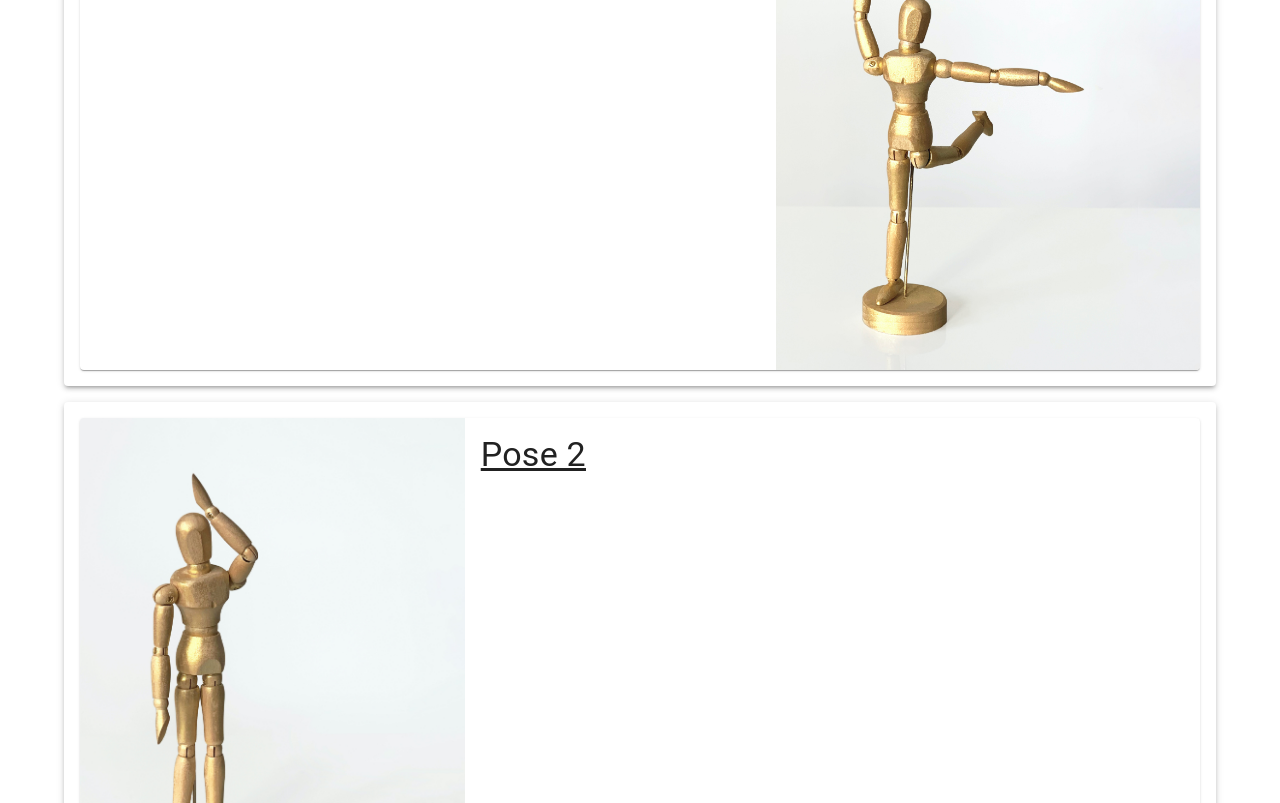
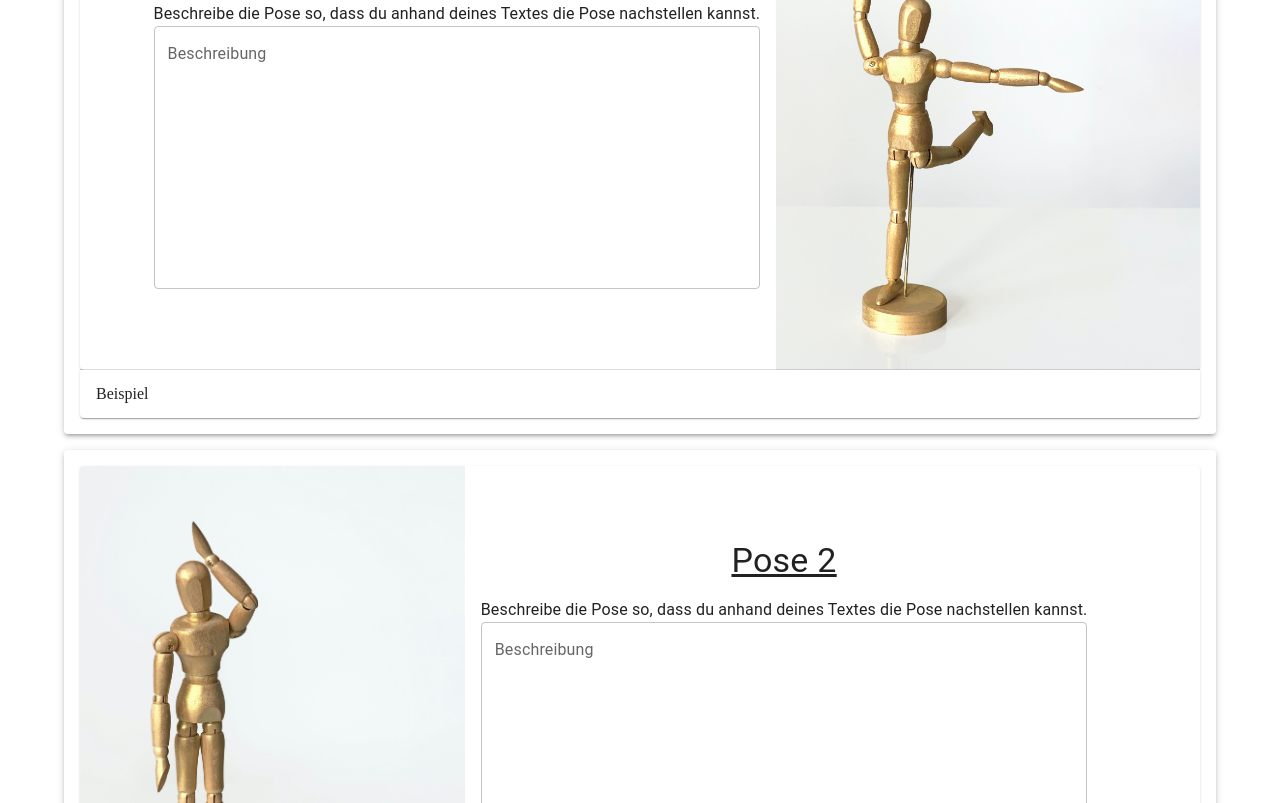
Before and after one commit to nezirdz/koko-lernhandlungen, a Gatsby site: page /Schreiben in a window 1280 px wide. Shown: the part 475-1278 px from the top of the page. Built offline with nearby package versions, Linux system fonts and the light colour scheme; Gatsby itself is replaced by a stand-in of ours.

Commit message:
schreiben completed

```diff
--- a/src/components/images/ImageCard.tsx
+++ b/src/components/images/ImageCard.tsx
@@ -56,12 +56,25 @@ export const ImageCard: React.FC<Props> = ({
               src={fluid}
               alt={alt}
               style={{ margin: "auto", maxWidth: "100%" }}
+              onClick={toggleOpen}
             />
           </Box>
         </Modal>
       </Box>
-      <Box sx={{ display: "flex", flexDirection: "column" }}>
-        <CardContent sx={{ flex: "1 0 auto" }}>{children}</CardContent>
+      <Box
+        sx={{
+          display: "flex",
+          flexDirection: "column",
+        }}>
+        <CardContent
+          sx={{
+            flex: "1 0 auto",
+            display: "flex",
+            flexDirection: "column",
+            justifyContent: "center",
+          }}>
+          {children}
+        </CardContent>
       </Box>
     </Card>
   );
--- /dev/null
+++ b/src/components/pages/description.json
@@ -0,0 +1,8 @@
+{
+  "text": [
+    "Die Pose zeigt einen aufrechten Oberkörper. Der Kopf ist leicht (<10°) nach nach links geneigt. Der linke Arm ist 90° vom Rumpf weggestreckt, und das handgelenk leicht nach unten abgewinkelt. Der rechte Arm zeigt nach oben, und der Ellbogen sowie das Handgelenk sind leicht in Richtung Körpermitte gedrückt, sodass der gesamte Arm einen Bogen abbildet. Das rechte Bein ist gerade und fest auf dem Boden und damit das Zentrum des Gleichgewichtes. Das Linke bein ist 90° nach hinten anbgewinkelt, wobei das Knie leicht angewinkelt ist, um den Fuß weiter nach oben zu drücken. Die Fußfläche zeigt dabei nach oben.",
+    "Die Pose zeigt einen Aufrechten Körper, jedoch scheint der Oberköroer leicht nach rechts geneigt zu sein. Beide Füße stehen fest auf dem Boden, und die Beine sind gerade und beinahe durchgestreckt, die Füße zeigen nach vorne mit einem leicht offenem Winkel. Der linke Arm hängt lose von der Schulter, die Handfläche zeigt in Richtung linkes Knie. Der rechte Arm ist nach oben gestreckt, der Ellbogen abgewinkelt und die Handfläche ist über dem Kopf und zeigt nach hinten, als hätte die Figur etwas über den Kopf geworfen.",
+    "Die Pose zeigt durchgestreckte Beine, die Füße sind in einem weitem Winkel und zeigen daher nach außen. Der Oberkörüer ist nach rechts unten geneigt, der rechte Arm ist nach unten durchgestreckt und die Handfläche in Richtung Boden gedreht. Der Kopf schaut gerade nach vorne, ist jedoch iin die selbe Richtung wie der Oberkörper geneigt. Der Linke arm ist gerade nach oben Gestreckt, die Handfläche zeigt dabei nach hinten.",
+    "Die Pose zeigt durchgestreckte Beine, die Füße sind Im Rechten winkel zueinander, der linke Fers ist an den Rechten Knöchel gelehnt. Der Oberkörper ist leicht nach links geneigt, der Kopf schaut nach vorne und ist noch etwas mehr nach links geneigt. Die arme sind verschränlkt, wobei der rechte Arm über dem linken ist. Beide Handflächen zeigen nach innen in Richtung Körper Mitte."
+  ]
+}
--- a/src/pages/Schreiben.tsx
+++ b/src/pages/Schreiben.tsx
@@ -1,11 +1,12 @@
 import React from "react";
-import { Typography } from "@mui/material";
+import { TextField, Typography } from "@mui/material";
 import { graphql, useStaticQuery } from "gatsby";
 import { WrappingPaper } from "../components/pages/WrappingPaper";
 import { PageWrapper } from "../utils/pageWrapper/PageWrapper";
-import { getImage, ImageDataLike, StaticImage } from "gatsby-plugin-image";
-import { ImageWrapper } from "../components/images/ImageWrapper";
+import { ImageDataLike } from "gatsby-plugin-image";
 import { ImageCard } from "../components/images/imageCard";
+import { DefaultAccordion } from "../components/pages/DefaultAccordion";
+const texts = require("../components/pages/description.json");
 
 interface Nodes {
   node:
@@ -74,7 +75,23 @@ export const Images: React.FC = () => {
             }}>
             {image.node.name}
           </Typography>
+          <Typography variant='body1'>
+            Beschreibe die Pose so, dass du anhand deines Textes die Pose
+            nachstellen kannst.
+            {/* <pre>{JSON.stringify(texts)}</pre> */}
+          </Typography>
+          <TextField
+            fullWidth
+            label='Beschreibung'
+            multiline
+            rows={10}
+            placeholder={texts.text[index]}
+          />
         </ImageCard>
+
+        <DefaultAccordion title='Beispiel'>
+          <Typography variant='body2'>{texts.text[index]}</Typography>
+        </DefaultAccordion>
       </WrappingPaper>
     );
   });
```
